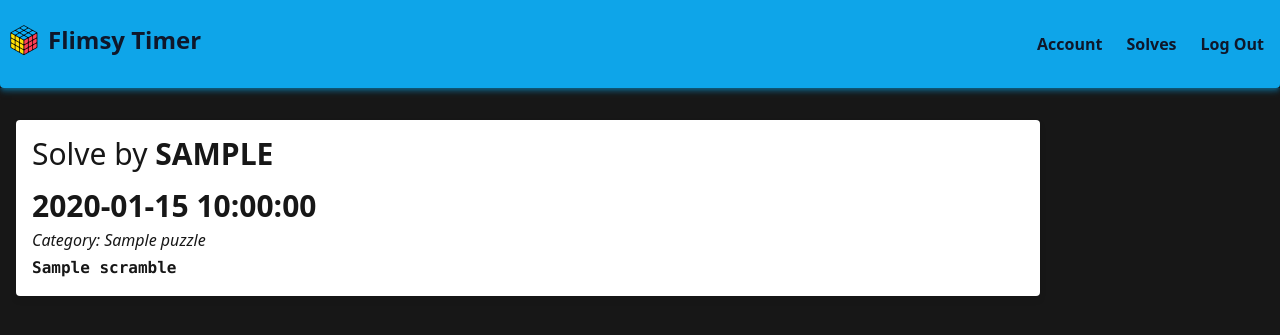
After one commit to MrFellox/flimsy-timer, a Flask app: template flimsy_timer/templates/sharedSolve.html in a window 1280 px wide. The commit adds this page. Shown: the top 335 px of the page. Run offline with Flask 2, Linux system fonts and the light colour scheme; the visitor is signed in with stand-in values (Sample User, id 1); the template is opened without the code that fills it: most values are stand-ins (such as "Sample title", 1, 10 or a date in 2020).

Commit message:
User can see solves and share them

```diff
--- a/flimsy_timer/routes.py
+++ b/flimsy_timer/routes.py
@@ -1,6 +1,6 @@
 from flimsy_timer import app, loginmanager, db
 from flimsy_timer.scrambles import gen333scramble
-from flimsy_timer.models import User
+from flimsy_timer.models import User, Solve
 from flimsy_timer.forms import LoginForm, RegisterForm
 from flask import render_template, flash, redirect, url_for, request, Response
 from flask_login import current_user, login_required, login_user, logout_user
@@ -24,10 +24,6 @@ def unathorized_callback():
 
 loginmanager.unauthorized_handler(unathorized_callback)
 
-@app.route('/')
-@login_required
-def index():
-    return render_template('index.html', scramble = gen333scramble())
 
 @app.route('/login', methods = ['GET', 'POST'])
 def login():
@@ -94,7 +90,31 @@ def logout():
     logout_user()
     return redirect(url_for('login'))
 
-# Database
+
+#* Page routes
+
+@app.route('/')
+@login_required
+def index():
+    return render_template('index.html', scramble = gen333scramble())
+
+
+@app.route('/solves')
+@login_required
+def solves():
+    # Filter user solves
+
+    solves_docs = db.collection('solves').where('owner', '==', current_user.id).get()
+
+    solves = []
+
+    for solve_doc in solves_docs:
+        solves.append(Solve.from_dict(solve_doc.to_dict()))
+
+    return render_template('solves.html', solves = solves)
+
+
+#* Database
 
 @app.route('/api/save', methods=['POST'])
 def save_solve():
@@ -113,7 +133,9 @@ def save_solve():
             'is_dnf': data['isDNF'],
             'is_plus_2': data['isPlus2'],
             'date': date,
-            'puzzle': data['puzzle']
+            'puzzle': data['puzzle'],
+            'owner': data['owner'],
+            'id': doc_ref.get().id
         })
 
         return Response("", 200, mimetype='application/json')
@@ -122,15 +144,19 @@ def save_solve():
         print(e)
         return Response(response = "", status = 500, mimetype='application/json')
 
-    # db.collection('solves').document().set({
-    #     'user_id': user_id,
-    #     'duration': duration,
-    #     'scramble': scramble,
-    #     'puzzle': puzzle
-    # })
+@app.route('/shared/solve/<solve_id>')
+def shared_solve(solve_id):
+    solve_doc = db.collection('solves').document(solve_id).get()
 
-    # print('saved')
-    # return 200
+    if not solve_doc:
+        return Response(response = "", status = 404, mimetype='application/json')
+
+    solve = Solve.from_dict(solve_doc.to_dict())
+
+    owner = User.from_dict(db.collection('users').document(solve.owner).get().to_dict())
+    data = {'solve': solve, 'owner': owner}
+
+    return render_template('sharedSolve.html', solve = solve, owner = owner)
 
 @app.route('/api/gen333scramble')
 def generate333():
--- a/flimsy_timer/templates/layout.html
+++ b/flimsy_timer/templates/layout.html
@@ -18,10 +18,11 @@
 </head>
 
 <body>
+    <span id='userId' class="hidden">{{ current_user.id }}</span>
     <!-- Navbar -->
 
     {% if current_user.is_authenticated %}
-    <nav class='shadow-md shadow-sky-500/50'>
+    <nav id='nav' class='shadow-md shadow-sky-500/50'>
         <div class='container w-screen h-1/6 flex justify-between bg-sky-500 shadow-md shadow-bg-sky-500/50 rounded-b'>
 
             <div class='flex align-middle'>
@@ -36,7 +37,7 @@
             <div class='flex flex-row items-center gap-6 mr-4 justify-end content-between'>
                 <a href=#
                     class='font-semibold text-slate-900 hover:bg-slate-900 hover:rounded-full hover:p-1.5 hover:text-white transition-all ease-in-out delay-75 duration-150'>Account</a>
-                <a href=#
+                <a href="{{ url_for('solves') }}"
                     class='font-semibold text-slate-900 hover:bg-slate-900 hover:rounded-full hover:p-1.5 hover:text-white transition-all ease-in-out delay-75 duration-150'>Solves</a>
                 <a href="{{ url_for('logout') }}"
                     class='font-semibold text-slate-900 hover:bg-red-500 hover:rounded-full hover:p-1.5 hover:text-white transition-all ease-in-out delay-75 duration-150'>Log
--- /dev/null
+++ b/flimsy_timer/templates/sharedSolve.html
@@ -0,0 +1,25 @@
+{% extends "layout.html" %}
+{% block title %}
+Flimsy Timer | Solve by {{ owner.username }}
+{% endblock %}
+
+{% block head %}
+<script src="https://cdn.cubing.net/js/scramble-display" type="module"></script>
+{% endblock %}
+
+{% block content %}
+<div class="container content-center mt-8 ml-4">
+
+    <div class='w-4/5 h-fit bg-white drop-shadow-md rounded'>
+        <div class='items-center p-4'>
+            <h1 class='text-3xl subpixel-antialiased text-neutral-900'>Solve by <strong>{{ owner.username.upper()
+                    }}</strong></h1>
+            <h1 class='text-3xl mt-4 font-extrabold subpixel-antialiased text-neutral-900'>{{ solve.solve_time }}</h1>
+            <p class='mt-1 italic text-md text-neutral-900'>Category: {{ solve.puzzle }}</p>
+            <p class='mt-1 font-mono font-bold text-md text-neutral-900'>{{ solve.scramble }}</p>
+
+            <scramble-display class='mt-4' scramble="{{ solve.scramble }}"></scramble-display>
+        </div>
+    </div>
+</div>
+{% endblock %}
```
Also changed, not shown: flimsy_timer/models.py (+22 -0 lines), flimsy_timer/static/js/timer.js (+12 -3 lines), flimsy_timer/templates/index.html (+1 -7 lines), flimsy_timer/templates/solves.html (added, +33 -0 lines), flimsy_timer/static/css/main.css.
